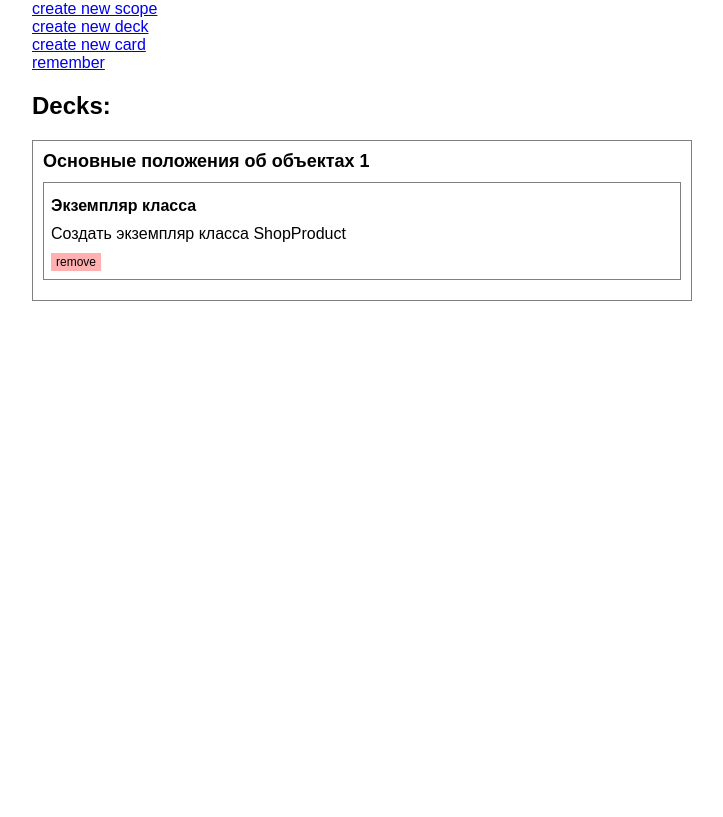
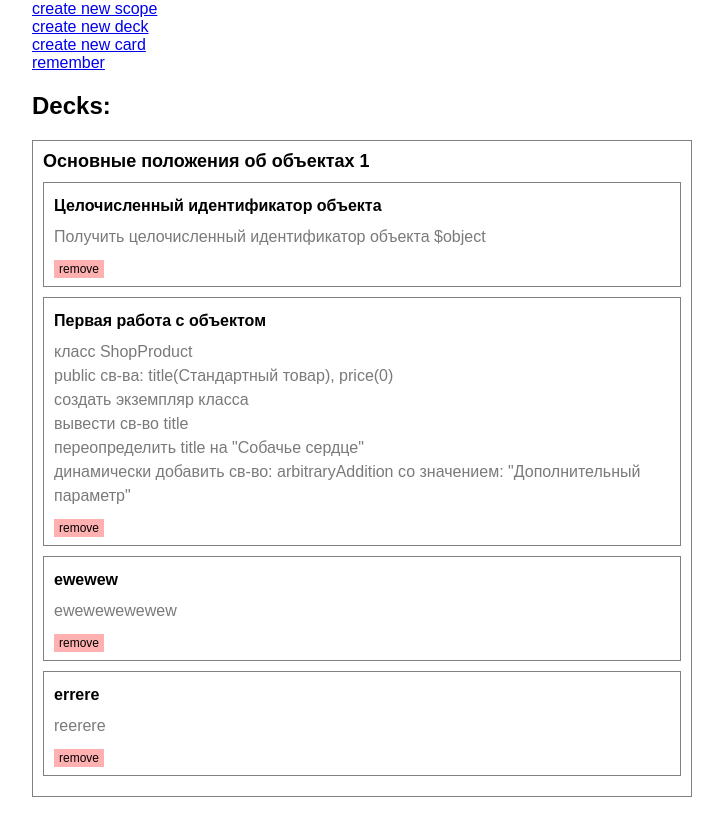
Before and after one commit to freestyle37/php_oop, a PHP site: page / in a window 1280 px wide. Shown: the whole page, without its empty margins (278-1001 px from the left). Before the commit the page ends 301 px from the top, so only its background shows below. Run offline with PHP 8.4, Linux system fonts and the light colour scheme.

Commit message:
some small fix

```diff
--- a/create_new_card.php
+++ b/create_new_card.php
@@ -28,7 +28,7 @@
 
 ?>
 
-<form action="./actions/create_new_card_action.php" method="post" name="create_new_card_form">
+<form action="./actions/create_new_card_action.php" method="post" name="create_new_card_form" style="padding: 10px;">
     <h3>Create new card:</h3>
 
     <div style="margin-bottom: 20px;">
@@ -38,7 +38,7 @@
 
     <div style="margin-bottom: 20px;">
       <div><label for="question">Question:</label></div>
-      <textarea required id="question" name="question" rows="3" cols="50"></textarea>
+      <textarea required id="question" name="question" rows="5" cols="50"></textarea>
     </div>
 
     <div style="margin-bottom: 20px;">
@@ -47,7 +47,7 @@
     </div>
 
     <div style="margin-bottom: 20px;">
-      <label for="deck_id">Choose a deck:</label>
+      <label for="decks_select">Choose a deck:</label>
 
       <select name="deck_id" id="decks_select" required>
         <?php
--- a/files/cards.csv
+++ b/files/cards.csv
@@ -1,2 +1,5 @@
 id;title;question;answer;deck_id;status
-1;Экземпляр класса;Создать экземпляр класса ShopProduct;"new ShopProduct();";1;red
+3;Целочисленный идентификатор объекта;Получить целочисленный идентификатор объекта $object;"spl_object_id($object);";1;red
+4;Первая работа с объектом;"класс ShopProduct\npublic св-ва: title(Стандартный товар), price(0)\nсоздать экземпляр класса\nвывести св-во title\nпереопределить title на ""Собачье сердце""\nдинамически добавить св-во: arbitraryAddition со значением: ""Дополнительный параметр""";"class ShopProduct\n{\n  public $title = ""Стандартный товар"";\n  public $price = 0;\n}\n\n$product1 = new ShopProduct();\n\necho $product1->title;\n\n$product1->title = ""Собачье сердце"";\n\n$product1->arbitraryAddition = ""Дополнительный параметр"";";1;red
+5;ewewew;ewewewewewew;"class  ShopProduct\n{\n    public  $title                     =  ""Стандартный  товар"";\n    public  $price                   =  0;\n    public  $title                     =  ""Стандартный  товар"";\n    public  $priceddddddddf  =  0;\n}";1;red
+6;errere;reerere;"class ShopProduct\n{\n  public $title                = ""Стандартный товар"";\n  public $price                = 0;\n  public $titleretetretet      = ""Стандартный товар"";\n  public $titleretet_dfH_retet = ""Стандартный товар"";\n}";1;red
--- a/functions.js
+++ b/functions.js
@@ -44,7 +44,7 @@ function createNextCardBut() {
   let button = document.createElement("button");
   button.setAttribute("type", "button");
   button.setAttribute("class", "next_card_but");
-  button.innerText = "next";
+  button.innerText = "next >";
 
   return button;
 }
--- a/functions/common_functions.php
+++ b/functions/common_functions.php
@@ -8,7 +8,9 @@ function vd($data) {
   echo "</pre>";
 }
 
-function dancingWithTambourine($text) {
+function dancingWithTambourine($text, $n_of_nbsp = 1) {
+  $nbsp = '&nbsp;';
+  if ($n_of_nbsp === 2) $nbsp = '&nbsp;&nbsp;';
   $test = preg_split('//u',$text,-1,PREG_SPLIT_NO_EMPTY);
   $sl = "\\";
   $test_len = count($test);
@@ -54,7 +56,7 @@ function dancingWithTambourine($text) {
       $str .= '<br>';
     }
     if($vl === 'space_dpk') {
-      $str .= '<span class="space_dpk"></span>';
+      $str .= '<span class="space_dpk">'. $nbsp .'</span>';
     }
     if($vl !== 'line_break_dpk' && $vl !== 'space_dpk') {
       $str .= $vl;
@@ -154,9 +156,10 @@ function displayListOfCards($prepared_arr_of_cards) {
     <h4 class="deck-tit">'. $key .'</h4>';
     foreach($prepared_arr_of_cards as $k => $v) {
       if($val === $v[4]) {
+        $resq = dancingWithTambourine($v[2]);
         echo '<div class="card" data-card_id="'. $v[0] .'">'.
         '<h5 class="card-tit">'. $v[1] .'</h5>' .
-        '<div class="card-quest">'. $v[2] .'</div>' .
+        '<div class="card-quest">'. $resq .'</div>' .
         '<button class="remove-card" type="button">remove</button>'
         .'</div>';
       }
@@ -176,11 +179,12 @@ function displayListOfCards_2($prepared_arr_of_cards) {
     echo '<div class="deck deck-rem" data-display_status="hide" data-deck_id="'. $val .'">
     <h4 class="deck-tit">'. $key .'</h4>';
     foreach($prepared_arr_of_cards as $k => $v) {
-      $res = dancingWithTambourine($v[3]);
+      $res = dancingWithTambourine($v[3], 2);
+      $quest = dancingWithTambourine($v[2]);
       if($val === $v[4]) {
         echo '<div class="card" data-card_id="'. $v[0] .'" data-display_status="hide">'.
         '<h5 class="card-tit">'. $v[1] .'</h5>' .
-        '<div class="card-quest">'. $v[2] .'</div>' .
+        '<div class="card-quest">'. $quest .'</div>' .
         '<div class="card-answ" data-display_status="hide">'. $res .'</div>' .
         '<button class="show-answer-but" type="button">show answer</button>'
         .'</div>';
--- a/styles.css
+++ b/styles.css
@@ -27,7 +27,7 @@
 .deck .card {
   border: 1px solid grey;
   margin-bottom: 10px;
-  padding: 5px 7px 8px;
+  padding: 5px 10px 8px;
 }
 
 .deck-tit {
@@ -42,7 +42,10 @@
 }
 
 .card-quest {
-  margin-bottom: 9px;
+  margin-bottom: 10px;
+  line-height: 1.5;
+  color: #282828;
+  color: #7a7a7a;
 }
 
 .remove-card {
@@ -98,8 +101,6 @@
 
 .space_dpk {
   display: inline-block;
-  width: 7px;
-  height: 10px;
   position: relative;
 }
 .space_dpk::before {
@@ -109,9 +110,15 @@
   display: inline-block;
   width: 2px;
   height: 2px;
-  background-color: #85858599;
   border-radius: 50%;
   left: 50%;
   top: 50%;
   transform: translate(-50%, -50%);
 }
+.card-answ .space_dpk::before {
+  background-color: #85858599;
+}
+
+form [name="create_new_card_form"] {
+  padding: 10px;
+}
```
Also changed, not shown: test/index.php (added, +18 -0 lines), test/pieces_of_code/1_1.php (added, +18 -0 lines), 1 other file.
